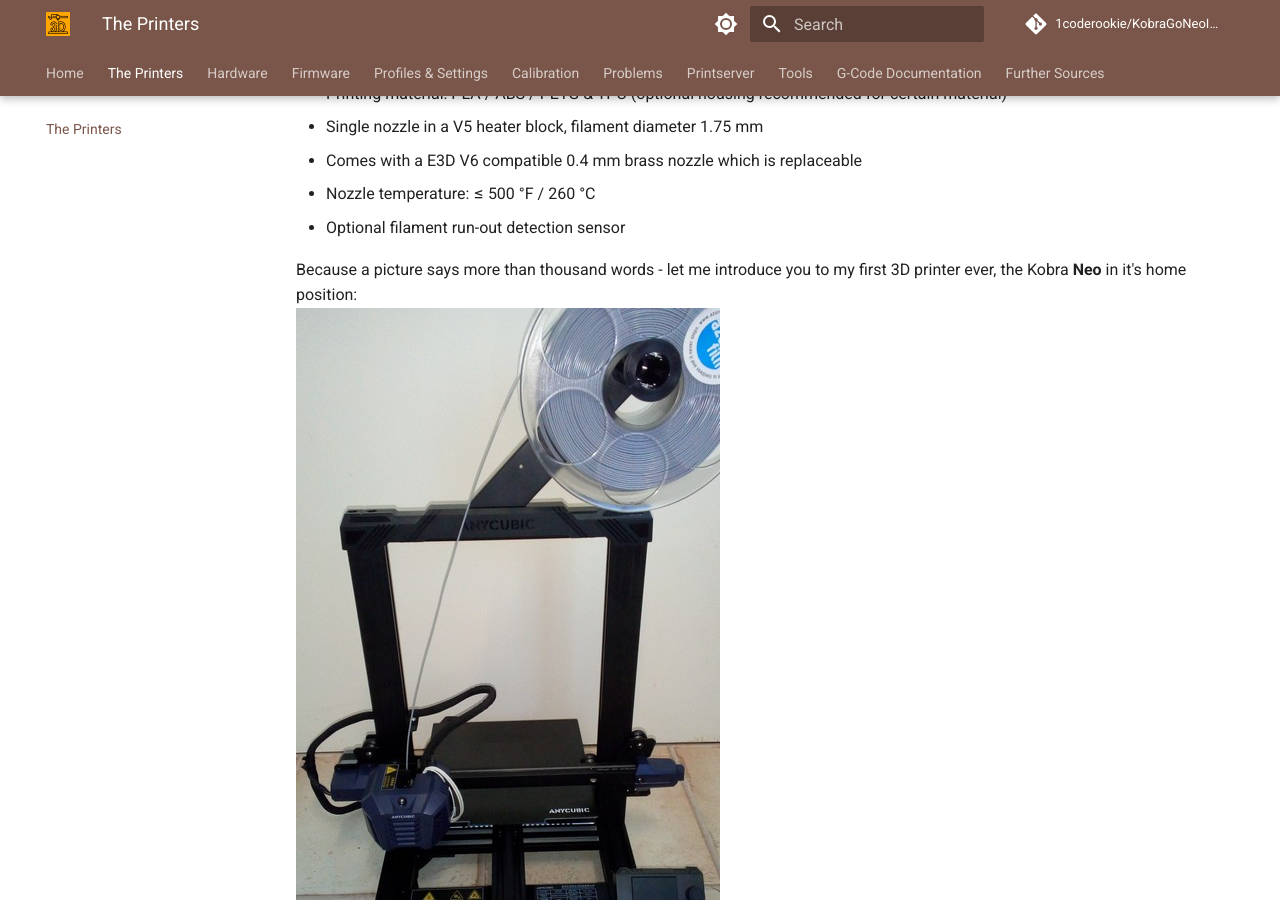
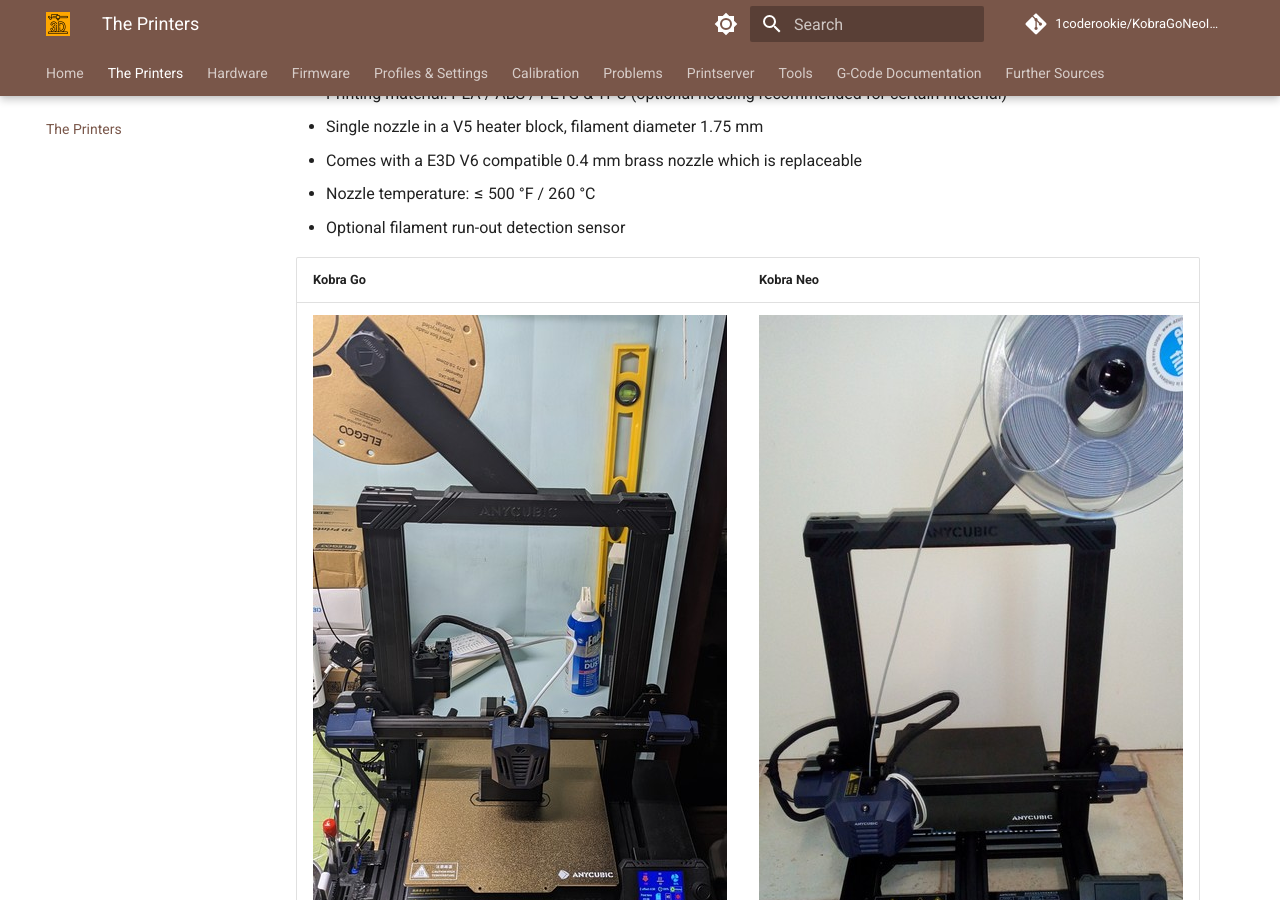
Before and after one commit to 1coderookie/KobraGoNeoInsights, an MkDocs documentation site: the page built from docs/printers.md, in a window 1280 px wide and 900 px high, scrolled down 1166 px. Built offline with MkDocs 1.6.1 and Material for MkDocs 9.7.7, drawn with Linux system fonts in a browser that asks for light colours; comment, search, counter and statistics services are not loaded.

Commit message:
Update printers.md

```diff
--- a/docs/printers.md
+++ b/docs/printers.md
@@ -42,5 +42,7 @@
 - Nozzle temperature: ≤ 500 °F / 260 °C
 - Optional filament run-out detection sensor
 
-Because a picture says more than thousand words - let me introduce you to my first 3D printer ever, the Kobra **Neo** in it's home position:
-![Kobra Neo](assets/images/printers_neo_web.jpg)
+
+| Kobra **Go** | Kobra **Neo** |
+|--------------|---------------|
+| ![Kobra Go](assets/images/printers_go_web.jpg) | ![Kobra Neo](assets/images/printers_neo_web.jpg) |
```
